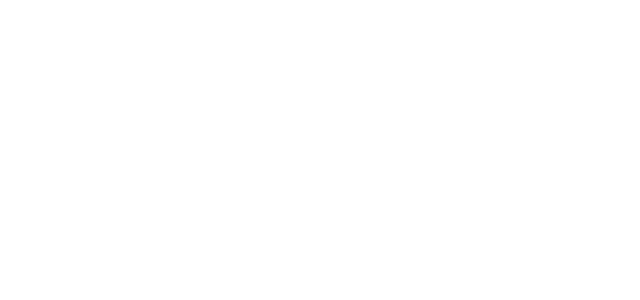
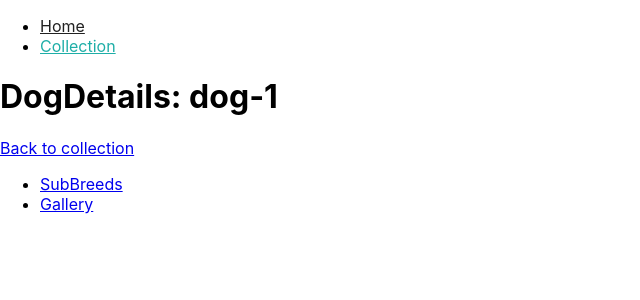
Before and after one commit to myhappyday/react-78-module-5, a React (Create React App) app: page /react-78-module-5/dogs/dog-1 in a window 1280 px wide. Before the commit this address had no page. Shown: the top 300 px of the page, without its empty margins (0-640 px from the left). Built offline with nearby package versions, Linux system fonts and the light colour scheme.

Commit message:
Module 5 Lesson 10.1

```diff
--- a/src/index.js
+++ b/src/index.js
@@ -6,9 +6,7 @@ import './index.css';
 
 ReactDOM.createRoot(document.getElementById('root')).render(
   <React.StrictMode>
-    <BrowserRouter
-    // basename="/react-78-module-5"
-    >
+    <BrowserRouter basename="/react-78-module-5">
       <App />
     </BrowserRouter>
   </React.StrictMode>
--- a/src/pages/DogDetails.js
+++ b/src/pages/DogDetails.js
@@ -1,4 +1,4 @@
-import { Link, Outlet, useParams } from "react-router-dom";
+import { Link, Outlet, useParams } from 'react-router-dom';
 
 const DogDetails = () => {
   // const params = useParams();
@@ -13,6 +13,7 @@ const DogDetails = () => {
     <>
       {/* DogDetails: {dogId} */}
       <h1>DogDetails: {dogId}</h1>
+      <Link to="/dogs">Back to collection</Link>
       <ul>
         <li>
           <Link to="subbreeds">SubBreeds</Link>
--- a/src/pages/Dogs.js
+++ b/src/pages/Dogs.js
@@ -1,5 +1,5 @@
 import { useState } from 'react';
-import { Link, useSearchParams } from 'react-router-dom';
+import { Link, useLocation, useSearchParams } from 'react-router-dom';
 
 const Dogs = () => {
   const [dogs, setDogs] = useState([
@@ -9,10 +9,10 @@ const Dogs = () => {
     'dog-4',
     'dog-5',
   ]);
+
+  const location = useLocation();
   const [searchParams, setSearchParams] = useSearchParams();
   const dogId = searchParams.get('dogId') ?? '';
-
-  console.log('setDogs:', setDogs);
 
   // useEffect(() => {
   // HTTP запит, якщо потрібно
@@ -24,9 +24,15 @@ const Dogs = () => {
       return setSearchParams({});
     }
     setSearchParams({ dogId: dogIdValue });
+
+    // const nextParams = name !== '' ? { name } : {};
+    // setSearchParams(nextParams);
   };
 
   const visibleDogs = dogs.filter(dog => dog.includes(dogId));
+
+  console.log('location: ', location);
+  console.log('setDogs:', setDogs);
 
   return (
     <div>
```
